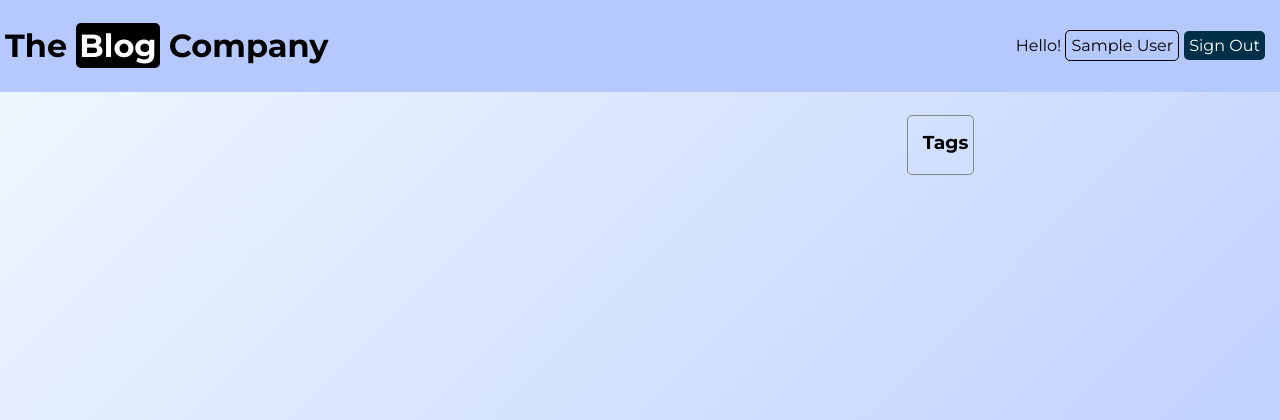
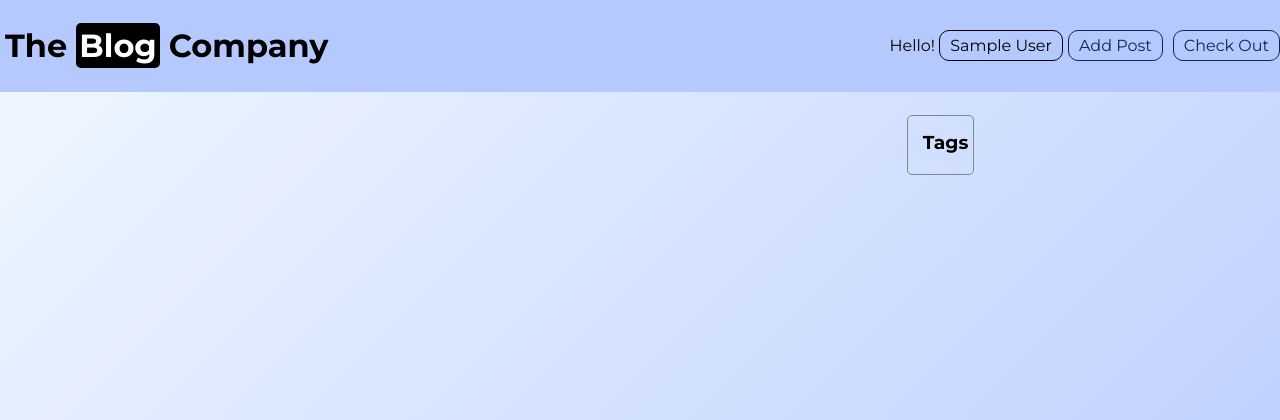
Before and after one commit to HimangshuDe/The-Blog-Co-Project, a Django app: page / in a window 1280 px wide. Shown: the top 420 px of the page. Run offline with Django 5.2, Linux system fonts and the light colour scheme; the visitor is signed in with stand-in values (Sample User, id 1); data that the repository does not hold is empty.

Commit message:
Added page for adding blog posts

```diff
--- a/blog_app/static/blog_app/includes/header.css
+++ b/blog_app/static/blog_app/includes/header.css
@@ -22,13 +22,41 @@ header h1 a{
     text-decoration: none;
 }
 
+.header-group{
+    display: flex;
+    align-items: center;
+}
+
 .header-group a{
-    padding: 5px;
-    margin: 0 20px 0 5px;
+    text-decoration: none;
+    margin: 5px;
+    padding: 5px 10px;
+    border-radius: 10px;
+}
+
+.header-group #add-post{
+    background: transparent;
+    border: 1px solid #003049;
+    color: #003049;
+    text-decoration: none;
+    order: 2;
+}
+
+.header-group #add-post:hover{
     background: #003049;
-    border-radius: 5px;
-    text-decoration: none;
-    color: #fff;
+    color: #fafaef;
+}
+
+.header-group #logout{
+    background: transparent;
+    color: #003049;
+    border: 1px solid #003049;
+    order: 3;
+}
+
+.header-group #logout:hover{
+    background: #003049;
+    color: #fafaef;
 }
 
 /* Dependent Utility Class */
@@ -45,7 +73,6 @@ header h1 a{
     background: none;
     margin: 0;
     border: 1px solid #000;
-    border-radius: 5px;
 }
 
 #username:hover{
--- a/blog_app/templates/blog_app/includes/header.html
+++ b/blog_app/templates/blog_app/includes/header.html
@@ -4,7 +4,9 @@
         {% if not request.user.is_authenticated %}
             <a href="{% url 'login' %}">Sign In</a>
         {% else %}
-            <p>Hello! <a href="{% url "account" %}" id='username'>{{request.user}}</a><a href="{% url "logout" %}">Sign Out</a></p>
+            <p>Hello! <a href="{% url "account" %}" id='username'>{{request.user}}</a></p>
+            <a href="{% url "logout" %}" id='logout'>Check Out</a>
+            <a href="{% url "add-blog" %}" id='add-post'>Add Post</a>
         {% endif %}
     </div>
 </header>
--- a/blog_app/urls.py
+++ b/blog_app/urls.py
@@ -5,4 +5,5 @@ from blog_app import views
 urlpatterns = [
     path("", views.index, name='index'),
     path("blog/<uuid:id>/", views.blog_detail_view, name='blog-detail'),
+    path('blog/add/', views.create_blog, name='add-blog'),
 ]
--- a/blog_app/views.py
+++ b/blog_app/views.py
@@ -2,6 +2,7 @@ from django.shortcuts import render, get_object_or_404
 from django.contrib.auth.decorators import login_required
 # from django.http import HttpResponse
 
+from blog_app.forms import AddBlogPost
 from blog_app.models import Post, Tag
 
 # Create your views here.
@@ -24,6 +25,9 @@ def blog_detail_view(request, id):
     return render(request, 'blog_app/blog_detail.html', {'post':post,},)
 
 
+def create_blog(request):
+    form = AddBlogPost()
+    return render(request, "blog_app/add_blog_post.html", {'form':form})
 # :: Note Section ::
 # NOTE #1: Add "Add blog" feature in the project
 # NOTE #2: Implement addition of new tags via "add blog" feature, whenever user enters a new tag in
```
Also changed, not shown: blog_app/forms.py (added, +9 -0 lines), blog_app/templates/blog_app/add_blog_post.html (added, +24 -0 lines).
